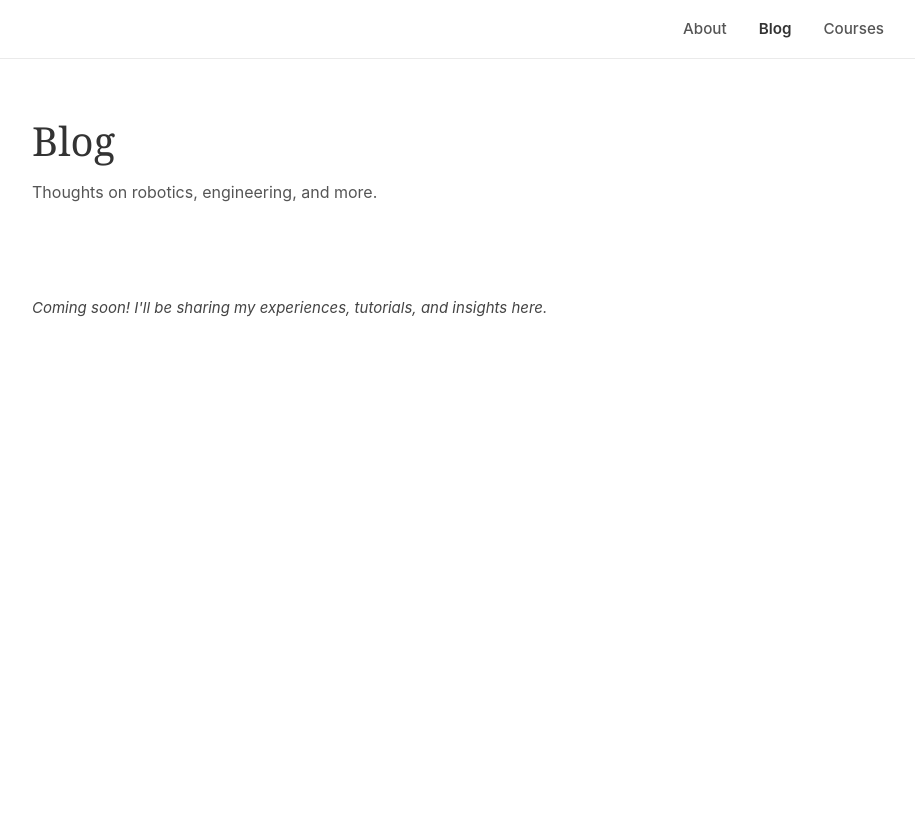
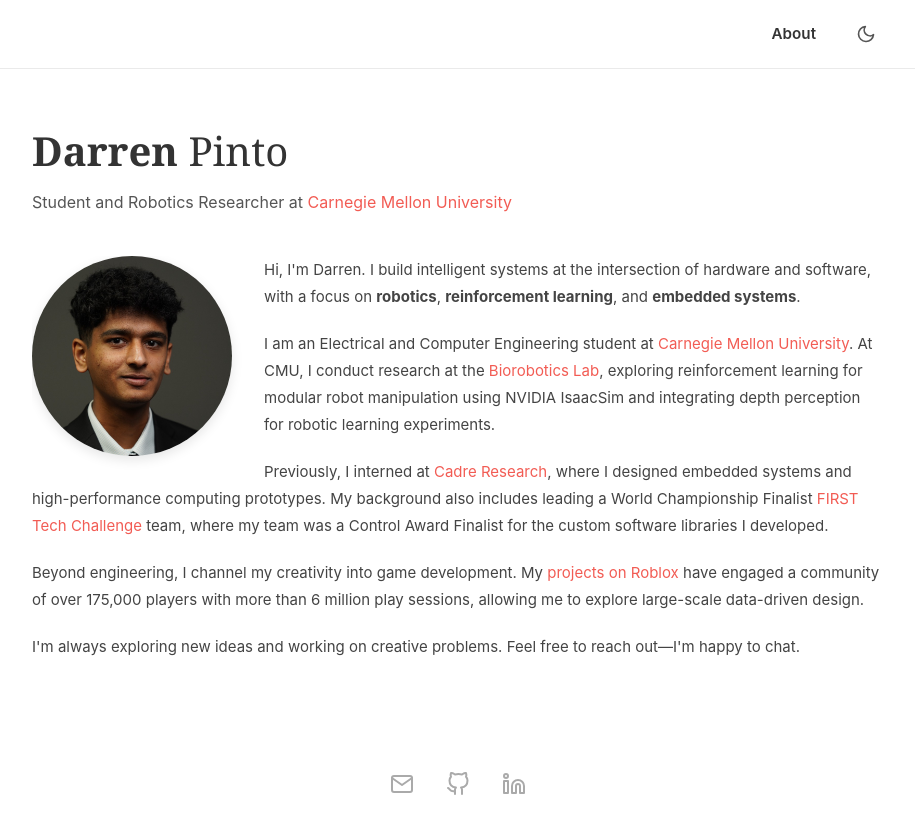
Before and after one commit to darrenpintoo/darrenpintoo.github.io, a React (Vite) app: page /blog in a window 1280 px wide. Shown: the top 834 px of the page, without its empty margins (182-1097 px from the left). Before the commit the page ends 800 px from the top, so only its background shows below. Built offline with nearby package versions, Linux system fonts and the light colour scheme.

Commit message:
final final landing page

```diff
--- a/src/App.jsx
+++ b/src/App.jsx
@@ -1,25 +1,150 @@
-import { BrowserRouter, Routes, Route, NavLink } from 'react-router-dom';
-import About from './pages/About';
-import Blog from './pages/Blog';
-import CourseReviews from './pages/CourseReviews';
+import { profile } from './data';
+import { useState, useEffect, useRef } from 'react';
 
 function App() {
+  const [isVisible, setIsVisible] = useState(false);
+  const [infiniteLines, setInfiniteLines] = useState([]);
+  const [isDarkMode, setIsDarkMode] = useState(false);
+  const footerRef = useRef(null);
+
+  // Apply theme to document
+  useEffect(() => {
+    document.documentElement.setAttribute('data-theme', isDarkMode ? 'dark' : 'light');
+  }, [isDarkMode]);
+
+  useEffect(() => {
+    const observer = new IntersectionObserver(
+      ([entry]) => {
+        if (entry.isIntersecting) {
+          setIsVisible(true);
+        }
+      },
+      { threshold: 0.1 }
+    );
+
+    if (footerRef.current) {
+      observer.observe(footerRef.current);
+    }
+
+    return () => {
+      if (footerRef.current) {
+        observer.unobserve(footerRef.current);
+      }
+    };
+  }, []);
+
+  useEffect(() => {
+    let ticking = false;
+
+    const handleScroll = () => {
+      if (!ticking) {
+        window.requestAnimationFrame(() => {
+          if (window.innerHeight + window.scrollY >= document.body.offsetHeight - 200) {
+            const words = Array(6).fill("Building").join(" • ");
+            setInfiniteLines(prev => {
+              return [...prev, words, words];
+            });
+          }
+          ticking = false;
+        });
+        ticking = true;
+      }
+    };
+
+    window.addEventListener('scroll', handleScroll);
+    return () => window.removeEventListener('scroll', handleScroll);
+  }, []);
+
   return (
-    <BrowserRouter>
-      <header className="header">
+    <>
+      <header className="header animate-blur-fade">
         <div className="header-inner">
-          <NavLink to="/" className={({ isActive }) => isActive ? 'active' : ''}>About</NavLink>
-          <NavLink to="/blog" className={({ isActive }) => isActive ? 'active' : ''}>Blog</NavLink>
-          <NavLink to="/courses" className={({ isActive }) => isActive ? 'active' : ''}>Courses</NavLink>
+          <a href="#" className="active">About</a>
+          <button
+            className="theme-toggle"
+            onClick={() => setIsDarkMode(!isDarkMode)}
+            aria-label="Toggle dark mode"
+          >
+            {isDarkMode ? (
+              <svg xmlns="http://www.w3.org/2000/svg" width="20" height="20" viewBox="0 0 24 24" fill="none" stroke="currentColor" strokeWidth="2" strokeLinecap="round" strokeLinejoin="round"><circle cx="12" cy="12" r="5"></circle><line x1="12" y1="1" x2="12" y2="3"></line><line x1="12" y1="21" x2="12" y2="23"></line><line x1="4.22" y1="4.22" x2="5.64" y2="5.64"></line><line x1="18.36" y1="18.36" x2="19.78" y2="19.78"></line><line x1="1" y1="12" x2="3" y2="12"></line><line x1="21" y1="12" x2="23" y2="12"></line><line x1="4.22" y1="19.78" x2="5.64" y2="18.36"></line><line x1="18.36" y1="5.64" x2="19.78" y2="4.22"></line></svg>
+            ) : (
+              <svg xmlns="http://www.w3.org/2000/svg" width="20" height="20" viewBox="0 0 24 24" fill="none" stroke="currentColor" strokeWidth="2" strokeLinecap="round" strokeLinejoin="round"><path d="M21 12.79A9 9 0 1 1 11.21 3 7 7 0 0 0 21 12.79z"></path></svg>
+            )}
+          </button>
         </div>
       </header>
 
-      <Routes>
-        <Route path="/" element={<About />} />
-        <Route path="/blog" element={<Blog />} />
-        <Route path="/courses" element={<CourseReviews />} />
-      </Routes>
-    </BrowserRouter>
+      <main className="container">
+        <div className="animate-blur-fade delay-100">
+          <h1><strong>Darren</strong> Pinto</h1>
+          <p className="subtitle">
+            Student and Robotics Researcher at <a href="https://www.cmu.edu/" target="_blank" rel="noreferrer">Carnegie Mellon University</a>
+          </p>
+        </div>
+
+        <div className="profile-section prose animate-blur-fade delay-200">
+          <img
+            src="/darren.jpg"
+            alt="Darren Pinto"
+            className="profile-image"
+          />
+
+          <p>
+            Hi, I'm Darren. I build intelligent systems at the intersection of hardware and software,
+            with a focus on <strong>robotics</strong>, <strong>reinforcement learning</strong>,
+            and <strong>embedded systems</strong>.
+          </p>
+
+          <p>
+            I am an Electrical and Computer Engineering student at{' '}
+            <a href="https://www.cmu.edu/" target="_blank" rel="noreferrer">Carnegie Mellon University</a>.
+            At CMU, I conduct research at the <a href="https://biorobotics.org/" target="_blank" rel="noreferrer">Biorobotics Lab</a>,
+            exploring reinforcement learning for modular robot manipulation using NVIDIA IsaacSim and integrating
+            depth perception for robotic learning experiments.
+          </p>
+
+          <p>
+            Previously, I interned at <a href="https://www.cadreforensics.com/" target="_blank" rel="noreferrer">Cadre Research</a>,
+            where I designed embedded systems and high-performance computing prototypes. My background also includes
+            leading a World Championship Finalist <a href="https://ftc-events.firstinspires.org/team/10091" target="_blank" rel="noreferrer">FIRST Tech Challenge</a> team,
+            where my team was a Control Award Finalist for the custom software libraries I developed.
+          </p>
+
+          <p>
+            Beyond engineering, I channel my creativity into game development. My <a href="https://www.roblox.com/games/114162328499203/Find-the-Toons" target="_blank" rel="noreferrer">projects on Roblox</a> have
+            engaged a community of over 175,000 players with more than 6 million play sessions, allowing me to explore
+            large-scale data-driven design.
+          </p>
+
+          <p>
+            I'm always exploring new ideas and working on creative problems. Feel free to reach out—I'm happy to chat.
+          </p>
+        </div>
+
+        <div
+          ref={footerRef}
+          className={`socials-section fade-in-section ${isVisible ? 'is-visible' : ''}`}
+        >
+          <div className="social-links icons">
+            <a href={`mailto:${profile.contact.email}`} aria-label="Email">
+              <svg xmlns="http://www.w3.org/2000/svg" width="24" height="24" viewBox="0 0 24 24" fill="none" stroke="currentColor" strokeWidth="2" strokeLinecap="round" strokeLinejoin="round"><path d="M4 4h16c1.1 0 2 .9 2 2v12c0 1.1-.9 2-2 2H4c-1.1 0-2-.9-2-2V6c0-1.1.9-2 2-2z"></path><polyline points="22,6 12,13 2,6"></polyline></svg>
+            </a>
+            <a href={`https://${profile.contact.github}`} target="_blank" rel="noreferrer" aria-label="GitHub">
+              <svg xmlns="http://www.w3.org/2000/svg" width="24" height="24" viewBox="0 0 24 24" fill="none" stroke="currentColor" strokeWidth="2" strokeLinecap="round" strokeLinejoin="round"><path d="M9 19c-5 1.5-5-2.5-7-3m14 6v-3.87a3.37 3.37 0 0 0-.94-2.61c3.14-.35 6.44-1.54 6.44-7A5.44 5.44 0 0 0 20 4.77 5.07 5.07 0 0 0 19.91 1S18.73.65 16 2.48a13.38 13.38 0 0 0-7 0C6.27.65 5.09 1 5.09 1A5.07 5.07 0 0 0 5 4.77a5.44 5.44 0 0 0-1.5 3.78c0 5.42 3.3 6.61 6.44 7A3.37 3.37 0 0 0 9 18.13V22"></path></svg>
+            </a>
+            <a href={`https://${profile.contact.linkedin}`} target="_blank" rel="noreferrer" aria-label="LinkedIn">
+              <svg xmlns="http://www.w3.org/2000/svg" width="24" height="24" viewBox="0 0 24 24" fill="none" stroke="currentColor" strokeWidth="2" strokeLinecap="round" strokeLinejoin="round"><path d="M16 8a6 6 0 0 1 6 6v7h-4v-7a2 2 0 0 0-2-2 2 2 0 0 0-2 2v7h-4v-7a6 6 0 0 1 6-6z"></path><rect x="2" y="9" width="4" height="12"></rect><circle cx="4" cy="4" r="2"></circle></svg>
+            </a>
+          </div>
+        </div>
+      </main>
+
+      <div className="infinite-scroll-container">
+        {infiniteLines.map((line, i) => (
+          <p key={i} className="infinite-text-line">{line}</p>
+        ))}
+      </div>
+    </>
   );
 }
 
--- a/src/index.css
+++ b/src/index.css
@@ -1,16 +1,29 @@
 /* Global Vars & Reset */
 :root {
   --bg-primary: #fff;
-  --bg-header: #333;
+  --bg-header: rgba(255, 255, 255, 0.95);
   --text-primary: #333;
   --text-secondary: #555;
+  --text-muted: #444;
   --accent: #f25c54;
-  /* Coral red like Fan Pu's site */
+  --border-color: #eaeaea;
+  --infinite-text: #f4f4f4;
 
   --font-serif: "Merriweather", "Georgia", serif;
   --font-sans: -apple-system, BlinkMacSystemFont, "Segoe UI", Roboto, sans-serif;
 
   --max-width: 900px;
+}
+
+/* Dark Mode */
+[data-theme="dark"] {
+  --bg-primary: #121212;
+  --bg-header: rgba(18, 18, 18, 0.95);
+  --text-primary: #e0e0e0;
+  --text-secondary: #a0a0a0;
+  --text-muted: #b0b0b0;
+  --border-color: #2a2a2a;
+  --infinite-text: #2a2a2a;
 }
 
 * {
@@ -26,6 +39,7 @@
   line-height: 1.7;
   font-size: 15px;
   -webkit-font-smoothing: antialiased;
+  transition: background-color 0.4s cubic-bezier(0.4, 0, 0.2, 1), color 0.4s cubic-bezier(0.4, 0, 0.2, 1);
 }
 
 a {
@@ -54,12 +68,13 @@
 
 /* Header */
 .header {
-  background-color: rgba(255, 255, 255, 0.95);
+  background-color: var(--bg-header);
   backdrop-filter: blur(10px);
-  border-bottom: 1px solid #eaeaea;
+  border-bottom: 1px solid var(--border-color);
   position: sticky;
   top: 0;
   z-index: 100;
+  transition: background-color 0.4s cubic-bezier(0.4, 0, 0.2, 1), border-color 0.4s cubic-bezier(0.4, 0, 0.2, 1);
 }
 
 .header-inner {
@@ -70,6 +85,22 @@
   justify-content: flex-end;
   gap: 2rem;
   align-items: center;
+}
+
+.theme-toggle {
+  background: none;
+  border: none;
+  cursor: pointer;
+  padding: 0.5rem;
+  color: var(--text-secondary);
+  transition: transform 0.3s ease, color 0.2s;
+  display: flex;
+  align-items: center;
+}
+
+.theme-toggle:hover {
+  color: var(--accent);
+  transform: scale(1.1);
 }
 
 .header a {
@@ -128,9 +159,8 @@
 .prose p {
   margin-bottom: 1.25rem;
   text-align: left;
-  /* Justify can sometimes make spacing weird on web, left is often cleaner */
   line-height: 1.8;
-  color: #444;
+  color: var(--text-muted);
 }
 
 .prose p:last-child {
@@ -163,25 +193,29 @@
   text-align: center;
   overflow: hidden;
   padding-bottom: 2rem;
-  width: 100%;
+  max-width: var(--max-width);
+  margin: 0 auto;
+  padding-left: 1.5rem;
+  padding-right: 1.5rem;
   /* Fade effect: transparent at top, opaque at bottom */
   mask-image: linear-gradient(to bottom, transparent 0%, black 100%);
   -webkit-mask-image: linear-gradient(to bottom, transparent 0%, black 100%);
 }
 
 .infinite-text-line {
-  color: #f4f4f4;
-  /* More transparent/subtle */
+  color: var(--infinite-text);
   font-family: var(--font-sans);
-  font-size: 1.5rem;
-  font-weight: 700;
-  line-height: 1.2;
-  white-space: normal;
-  overflow-wrap: break-word;
+  font-size: 1.3rem;
+  font-weight: 600;
+  line-height: 1.4;
+  white-space: nowrap;
+  overflow: hidden;
+  text-overflow: ellipsis;
   user-select: none;
   margin: 0;
-  letter-spacing: 0.2rem;
+  letter-spacing: 0.15rem;
   text-transform: uppercase;
+  transition: color 0.3s ease;
 }
 
 .fade-text {
@@ -224,14 +258,53 @@
 .footer {
   width: 100%;
   background-color: transparent;
-  /* Transparent to blend with fade if needed, or keep fa */
+  /* Transparent to blend with fade if needed */
   /* border-top: 1px solid #eaeaea; */
   padding: 2.5rem 0;
   margin-top: 2rem;
   text-align: center;
   color: #ccc;
-  /* Lighter text for subtle look */
   font-size: 0.8rem;
+}
+
+/* Animations */
+@keyframes blurFadeIn {
+  from {
+    opacity: 0;
+    filter: blur(8px);
+    transform: translateY(10px) scale(0.98);
+  }
+
+  to {
+    opacity: 1;
+    filter: blur(0);
+    transform: translateY(0) scale(1);
+  }
+}
+
+/* Base animation class */
+.animate-blur-fade {
+  opacity: 0;
+  animation: blurFadeIn 0.9s cubic-bezier(0.22, 1, 0.36, 1) forwards;
+}
+
+/* Staggered delays */
+.delay-100 {
+  animation-delay: 0.15s;
+}
+
+.delay-200 {
+  animation-delay: 0.3s;
+}
+
+.delay-350 {
+  animation-delay: 0.5s;
+}
+
+/* Profile image entrance */
+.profile-image {
+  opacity: 0;
+  animation: blurFadeIn 1s cubic-bezier(0.22, 1, 0.36, 1) 0.5s forwards;
 }
 
 /* Course Reviews */
```
